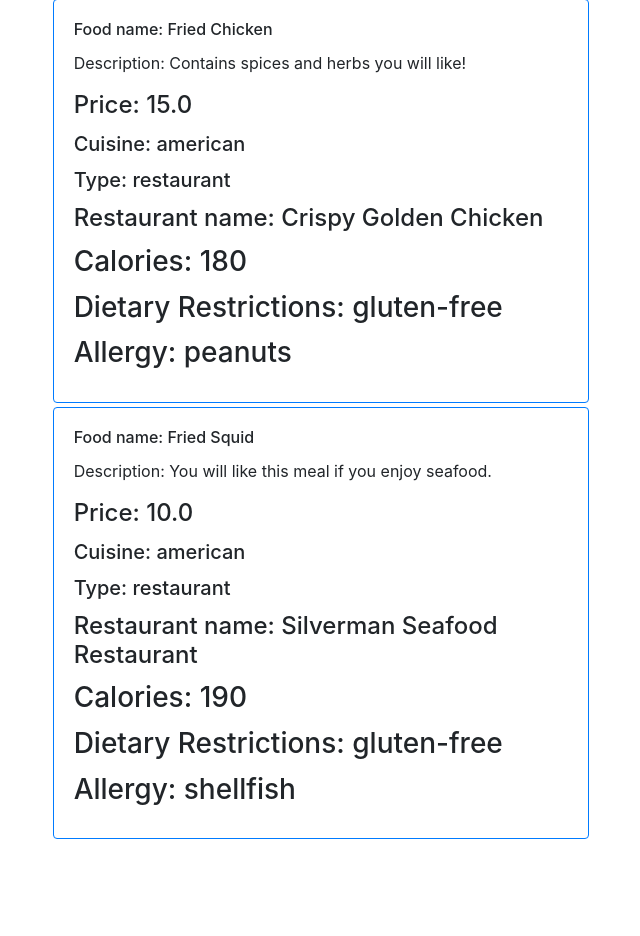
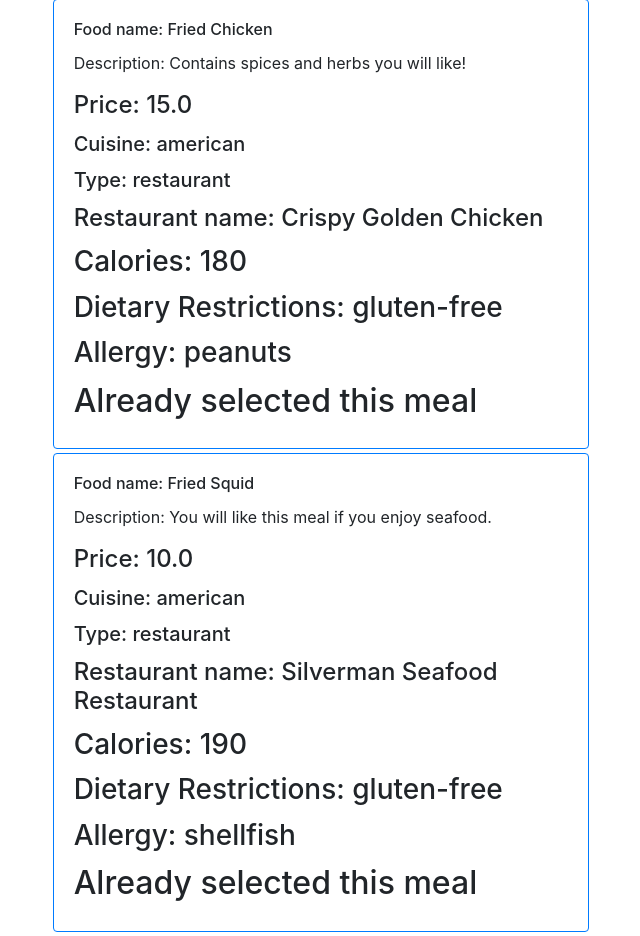
Before and after one commit to Peterisawesome17/ReMoodWork, a Django app: template remoodwork/workrecords/templates/workrecords/meal_plan_main_page.html in a window 1280 px wide. Shown: the part 517-1453 px from the top of the page, without its empty margins (319-959 px from the left). Before the commit the page ends 1356 px from the top, so only its background shows below. Run offline with Django 4.2, Linux system fonts and the light colour scheme; the template is opened without the code that fills it: values that come from a table or form of the project are taken from there, others are empty; data comes from the database, SQL or seed files in the repository.

Commit message:
Added "Already selected this meal" in remoodwork.

```diff
--- a/remoodwork/workrecords/templates/workrecords/meal_plan_main_page.html
+++ b/remoodwork/workrecords/templates/workrecords/meal_plan_main_page.html
@@ -68,6 +68,8 @@
                 <button class="btn btn-primary">
                     <a href="{% url 'remoodwork-order-meal' request.user.pk food_item.pk %}"  style="color: white; text-decoration: none;">Select</a>
                 </button>
+                {% else %}
+                    <h2> Already selected this meal </h2>
                 {% endif %}
                 </div>
             </div>
```
